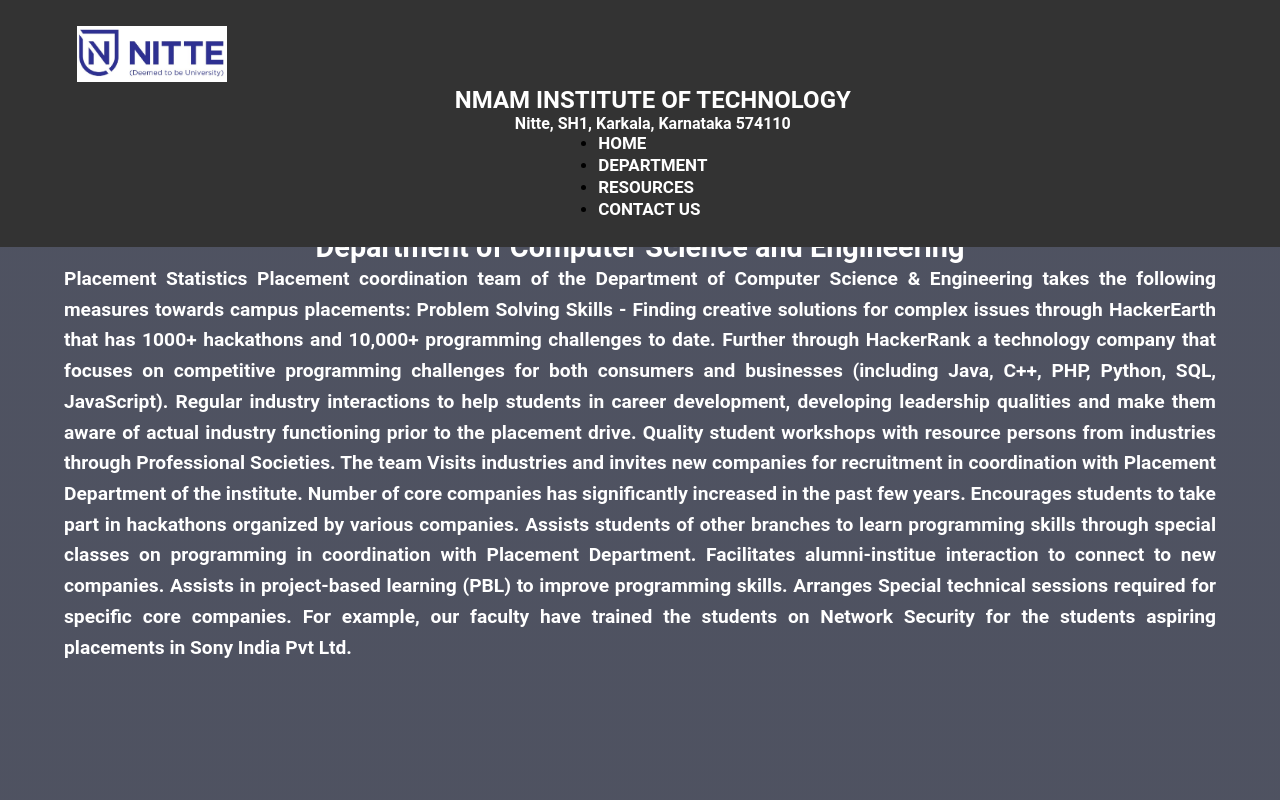
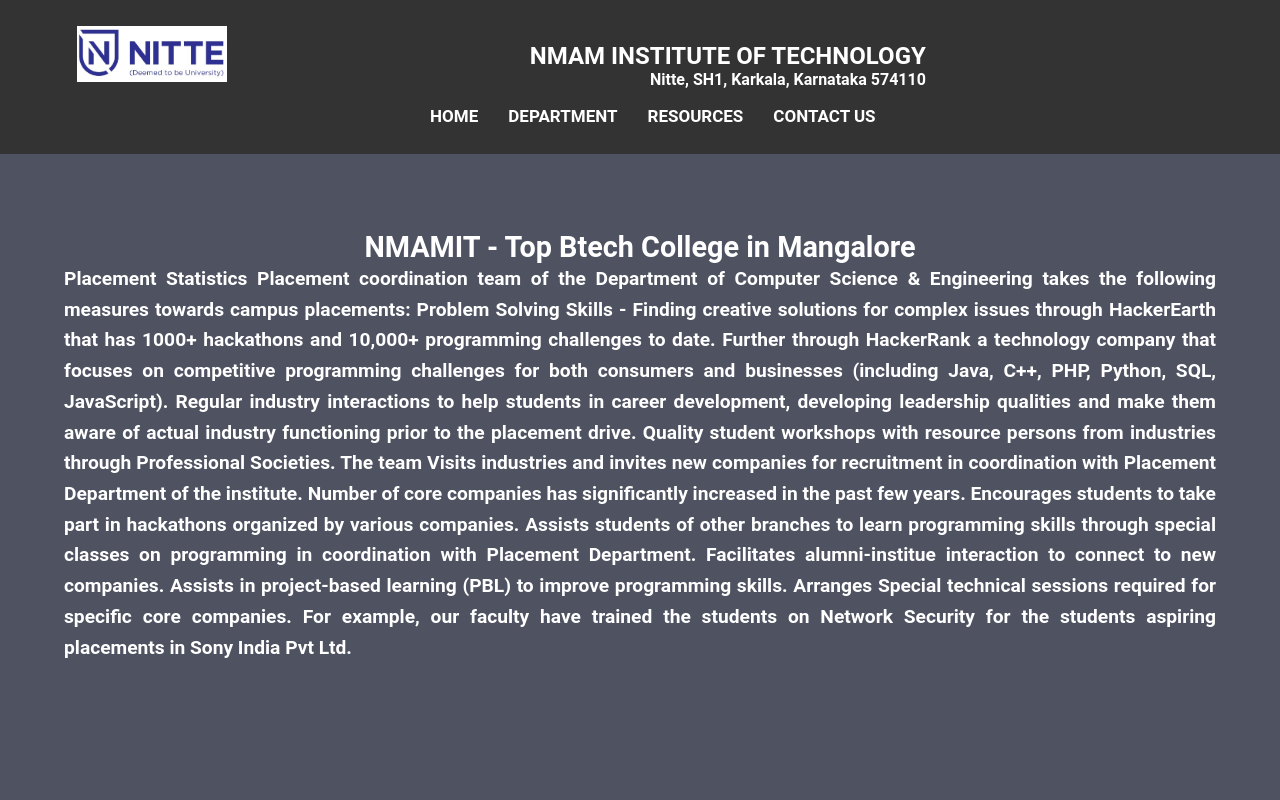
Before and after one commit to ash43win/college, a plain HTML site: page cs.html in a window 1280 px wide. Shown: the top 800 px of the page. Drawn offline with Linux system fonts and the light colour scheme.

Commit message:
Update cs.html

```diff
--- a/cs.html
+++ b/cs.html
@@ -11,30 +11,34 @@
 <body>
     <div class="header">
         <nav>
+            <div class="navbar-top">
                 <div class="header-logo">
                     <a href="index.html"><img src="images/logo.jpg" alt="logo"></a>
                 </div>
+                <div class="header-content-wrapper">
                     <div class="header-content">
                         <h1>NMAM INSTITUTE OF TECHNOLOGY</h1>
-                <p>Nitte, SH1, Karkala, Karnataka 574110</p>
+                        <p class="address">Nitte, SH1, Karkala, Karnataka 574110</p>
                     </div>
-            <div class="navlinks">
-                <ul>
-                    <li><a href="">HOME</a></li>
+                </div>
+            </div>
+            <div class="navbar-bottom">
+                <ul class="navlinks">
+                    <li><a href="index.html">HOME</a></li>
                     <li class="dropdown">
-                        <a href="">DEPARTMENT</a>
+                        <a href="#">DEPARTMENT</a>
                         <ul class="submenu">
-                            <li><a href="#">DEPARTMENT OF CSE</a></li>
+                            <li><a href="cs.html" target="_blank">DEPARTMENT OF CSE</a></li>
                             <li><a href="#">DEPARTMENT OF ISE</a></li>
                         </ul>
                     </li>
-                    <li><a href="">RESOURCES</a></li>
-                    <li><a href="">CONTACT US</a></li>
+                    <li><a href="#">RESOURCES</a></li>
+                    <li><a href="#">CONTACT US</a></li>
                 </ul>
             </div>
         </nav>
         <div class="aboutnitte">
-        <h2>Department of Computer Science and Engineering</h2>
+            <h2>NMAMIT - Top Btech College in Mangalore</h2>
             <p>Placement Statistics
 
                 Placement coordination team of the Department of Computer Science & Engineering takes the following measures towards campus placements:
@@ -55,11 +59,11 @@
         <p>To connect with our college please follow <br>us on your active social media.</p>
         <div class="icons">
             <a href="https://www.instagram.com/nmamit_nitte" target="_blank">
-                <i class="fa-brands fa-instagram"></i> </a>
+                <i class="fa-brands fa-instagram"></i></a>
             <a href="https://in.linkedin.com/school/nmam-institute-of-technology/" target="_blank">
-                <i class="fa-brands fa-linkedin"></i> </a>
+                <i class="fa-brands fa-linkedin"></i></a>
             <a href="https://www.facebook.com/NMAMITsince1986" target="_blank">
-                <i class="fa-brands fa-facebook"></i> </a>
+                <i class="fa-brands fa-facebook"></i></a>
         </div>
         <p>&copy;2024 NMAMIT. All rights reserved.</p>
     </div>
```
Lines whose indentation alone changed are shown as unchanged.
